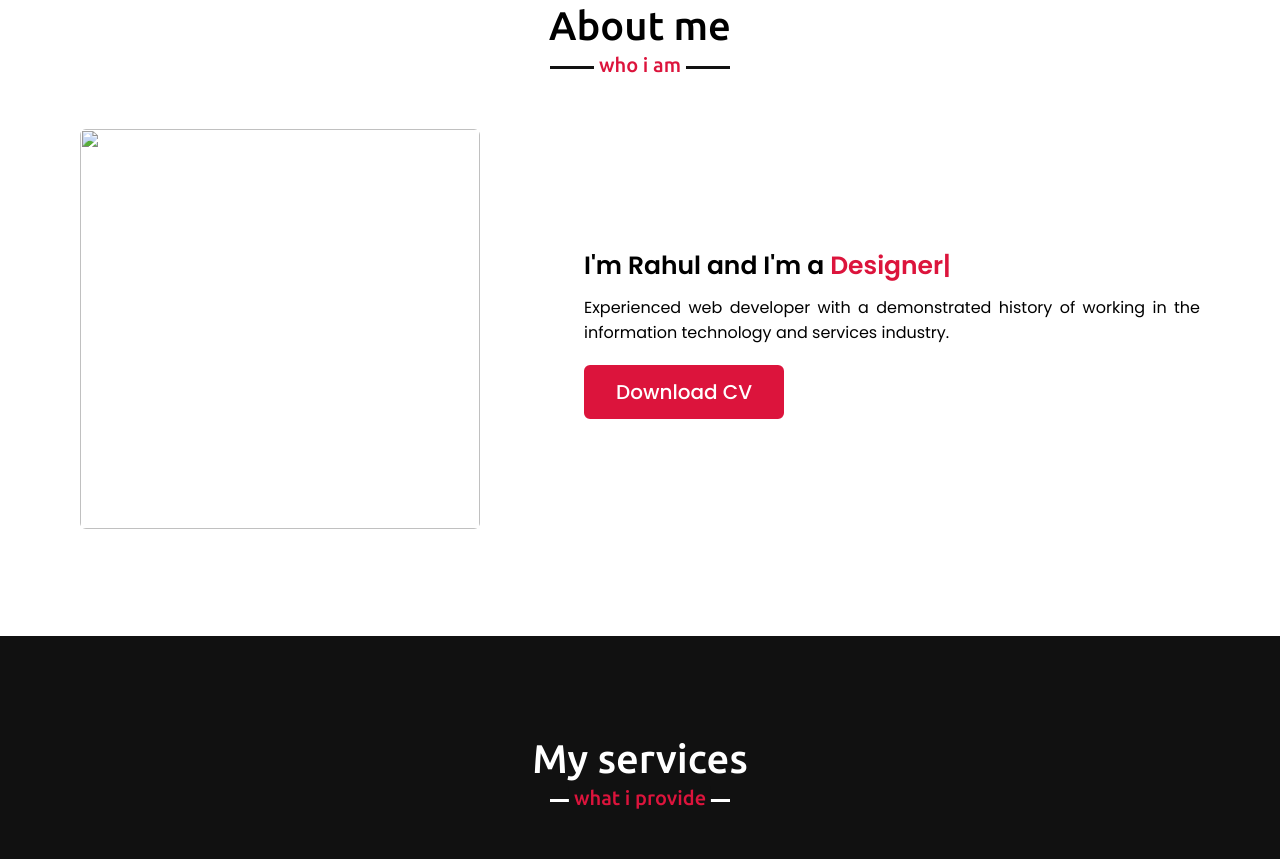
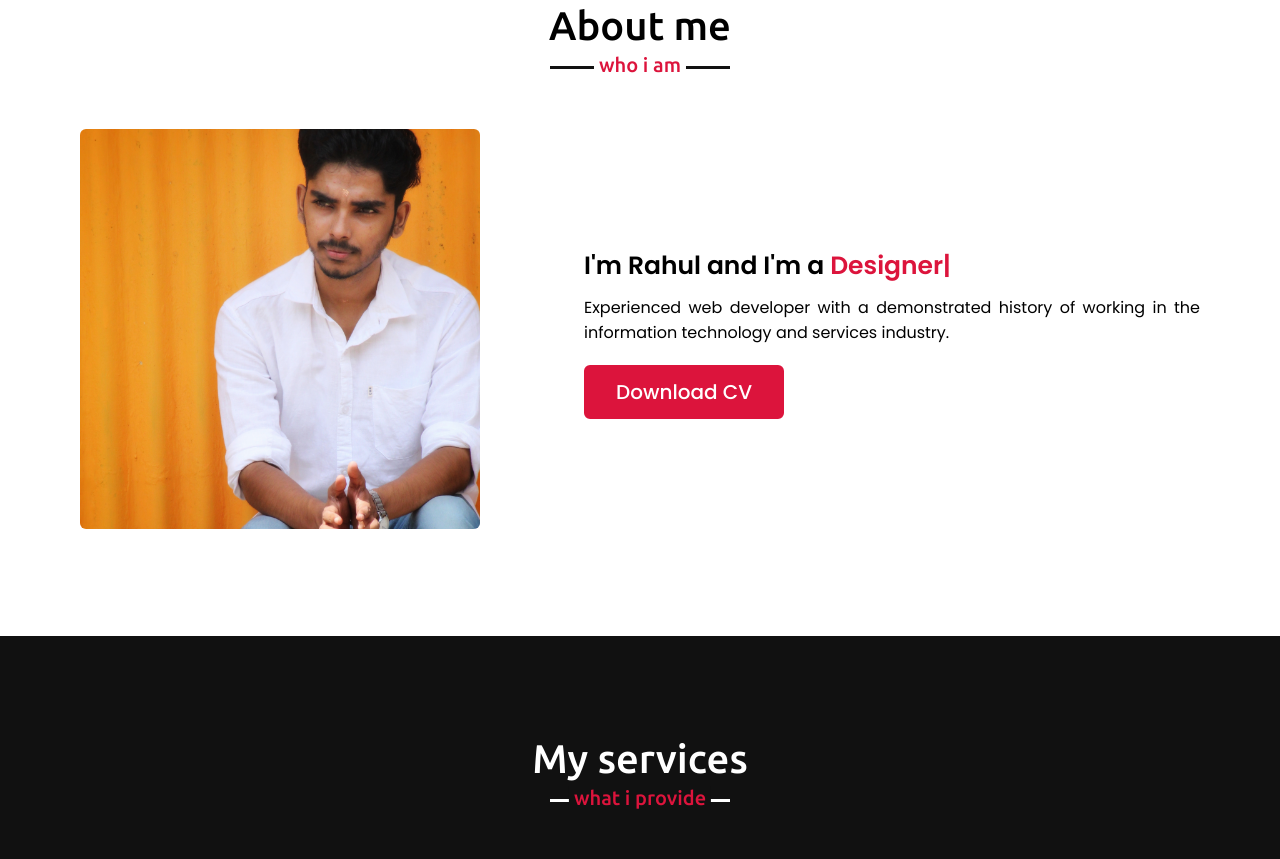
Before and after one commit to rahulsakhya/site, a plain HTML site: page index.html in a window 1280 px wide. Shown: the part 897-1756 px from the top of the page. Drawn offline with nearby package versions, Linux system fonts and the light colour scheme; the site is published under a folder, as on GitHub Pages, so addresses that start at the root find nothing; files whose address does not match are found by name.

Commit message:
Update index.html
ff

```diff
--- a/index.html
+++ b/index.html
@@ -57,7 +57,7 @@ And I'm a <span class="typing"></span></div>
 About me</h2>
 <div class="about-content">
                 <div class="column left">
-                    <img src="/images/a.jpeg" alt="">
+                    <img src="./images/a.jpeg" alt="">
                 </div>
 <div class="column right">
                     <div class="text">
```
